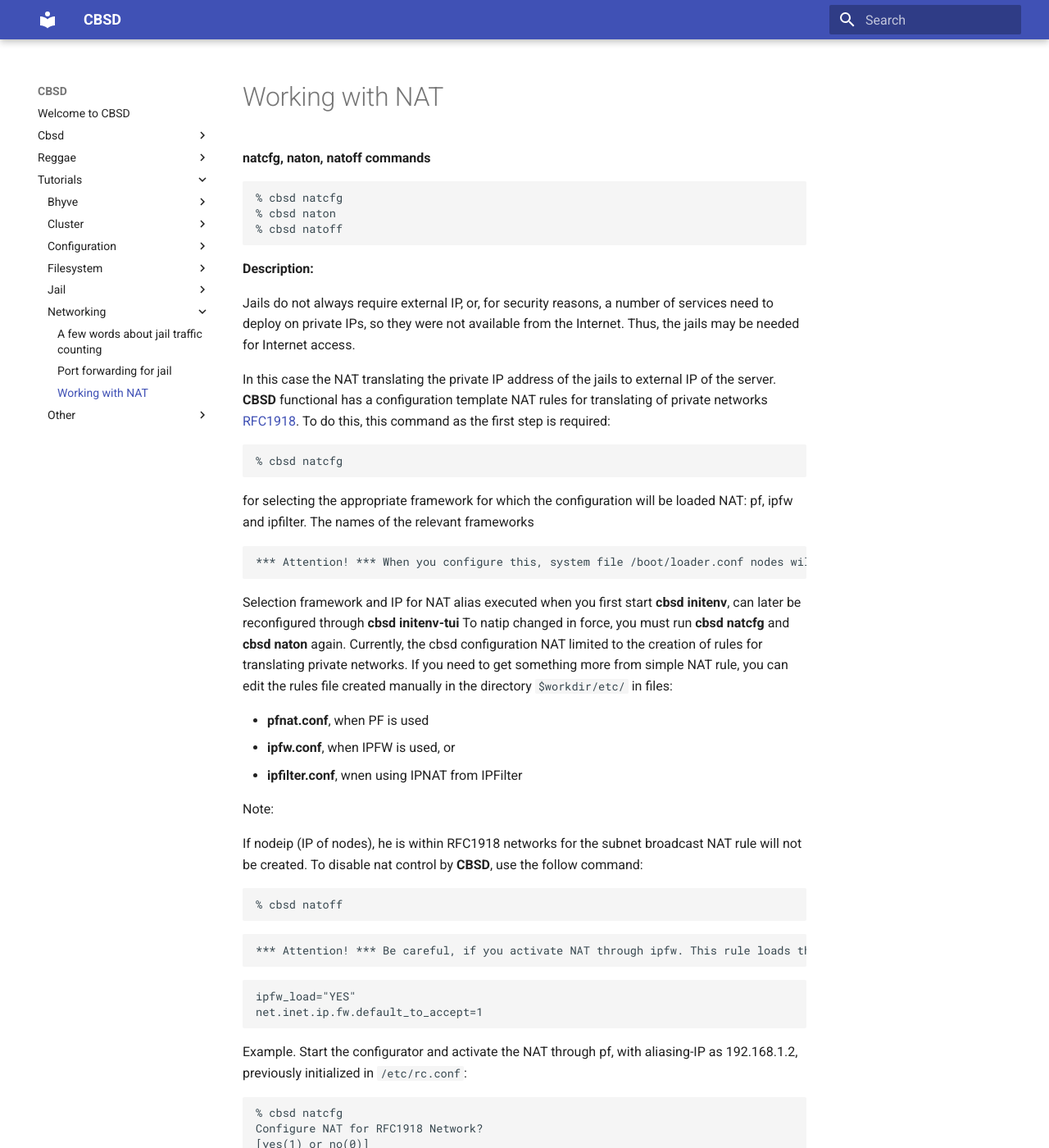
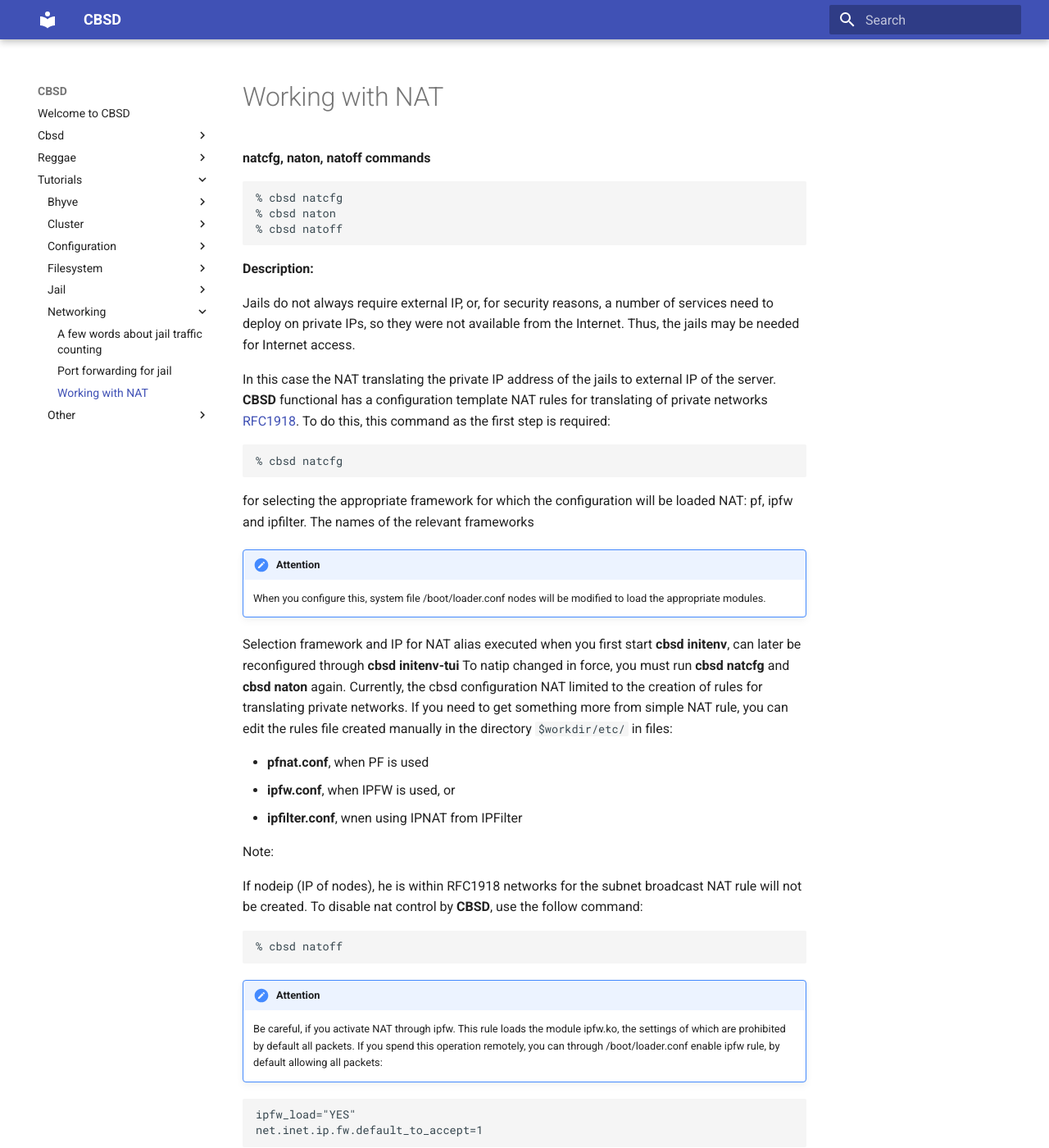
Before and after one commit to cbsd/cbsd.io, an MkDocs documentation site: the page built from docs/tutorials/networking/working-with-NAT.md, in a window 1280 px wide and 1400 px high. Shown: the whole window at 82% size. Built offline with MkDocs 1.6.1 and Material for MkDocs 9.7.7, drawn with Linux system fonts in a browser that asks for light colours.

````diff
--- a/docs/tutorials/networking/working-with-NAT.md
+++ b/docs/tutorials/networking/working-with-NAT.md
@@ -19,10 +19,9 @@ In this case the NAT translating the private IP address of the jails to external
 ```
 for selecting the appropriate framework for which the configuration will be loaded NAT: pf, ipfw and ipfilter. The names of the relevant frameworks
 
-```
-*** Attention! *** When you configure this, system file /boot/loader.conf nodes will be modified to load the appropriate modules.
+!!! attention
 
-```
+    When you configure this, system file /boot/loader.conf nodes will be modified to load the appropriate modules.
 
 Selection framework and IP for NAT alias executed when you first start **cbsd initenv**, can later be reconfigured through **cbsd initenv-tui** To natip changed in force, you must run **cbsd natcfg** and **cbsd naton** again. Currently, the cbsd configuration NAT limited to the creation of rules for translating private networks. If you need to get something more from simple NAT rule, you can edit the rules file created manually in the directory `$workdir/etc/` in files:
 
@@ -38,9 +37,9 @@ If nodeip (IP of nodes), he is within RFC1918 networks for the subnet broadcast
 % cbsd natoff
 ```
 
-```
-*** Attention! *** Be careful, if you activate NAT through ipfw. This rule loads the module ipfw.ko, the settings of which are prohibited by default all packets. If you spend this operation remotely, you can through /boot/loader.conf enable ipfw rule, by default allowing all packets:
-```
+!!! attention
+
+    Be careful, if you activate NAT through ipfw. This rule loads the module ipfw.ko, the settings of which are prohibited by default all packets. If you spend this operation remotely, you can through /boot/loader.conf enable ipfw rule, by default allowing all packets:
 
 ```
 ipfw_load="YES"
````
Also changed, not shown: docs/tutorials/networking/a-few-words-about-jail-traffic-counting.md (+1 -1 lines).
